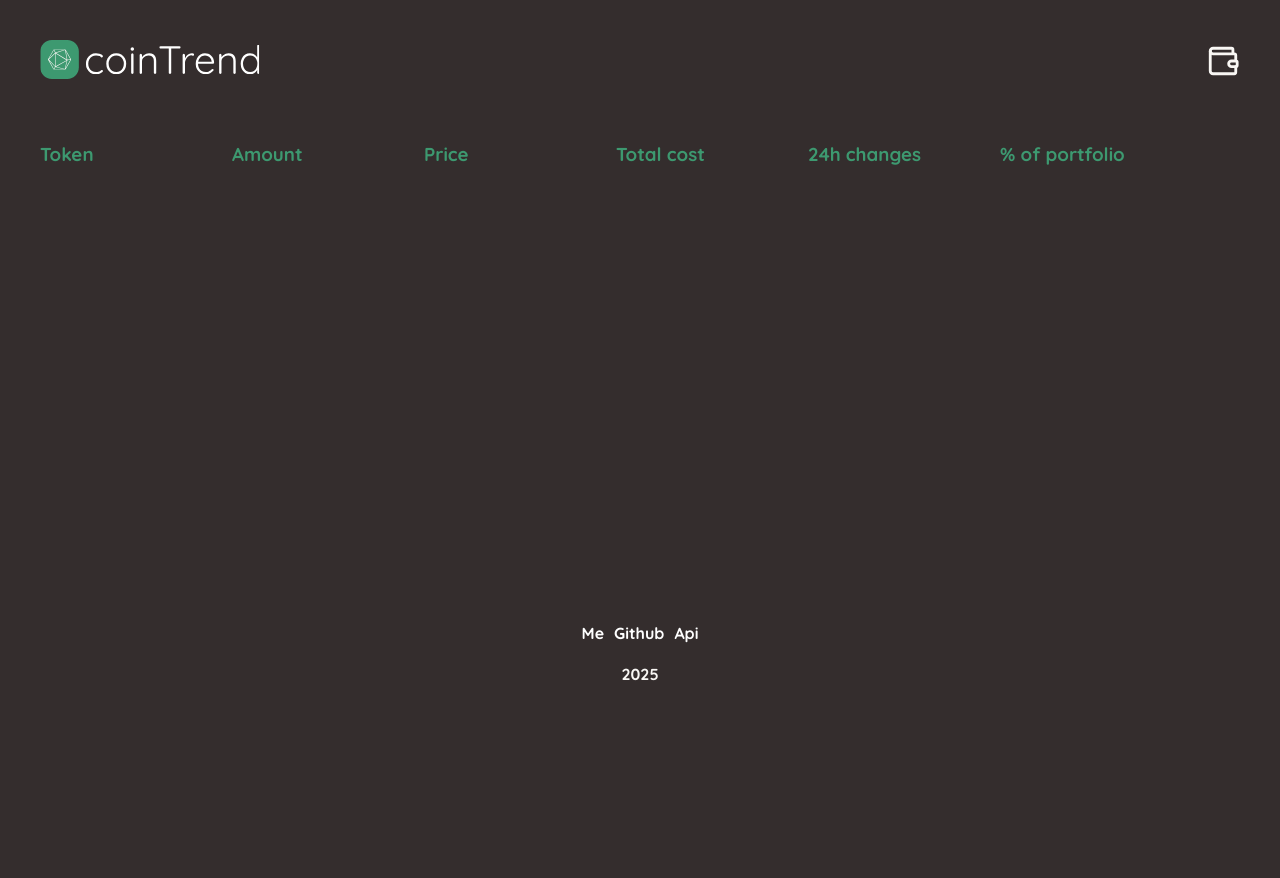
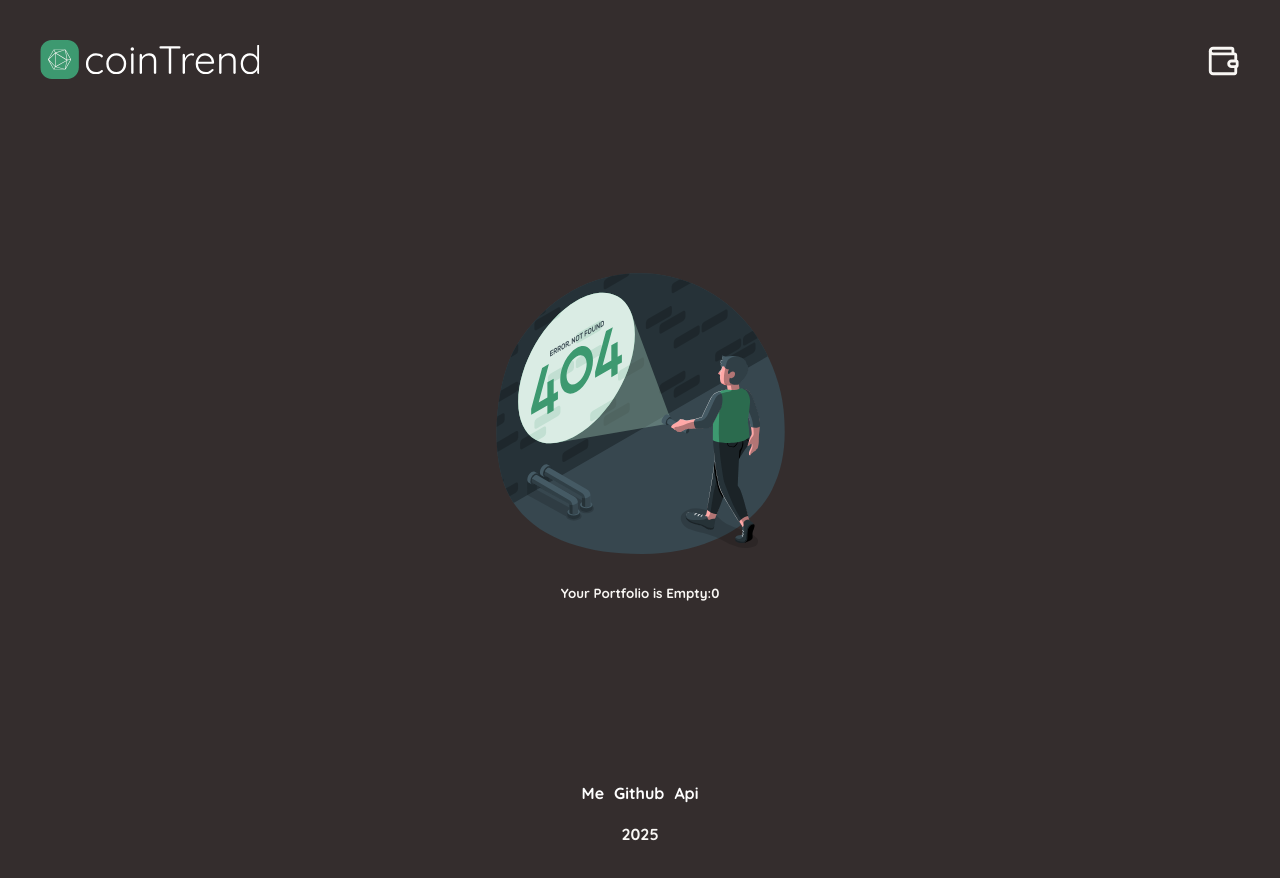
Before and after one commit to piotrGrigoret/coinTrend, a React (Vite) app: page /portfolio in a window 1280 px wide. Shown: the top 878 px of the page. Before the commit the page ends 800 px from the top, so only its background shows below. Built offline with nearby package versions, Linux system fonts and the light colour scheme.

Commit message:
feature:fix ui bug in portfolio page

```diff
--- a/src/components/PortfolioList.tsx
+++ b/src/components/PortfolioList.tsx
@@ -1,4 +1,5 @@
 import { useEffect, useState } from "react";
+import notFound from "../assets/svg/404.svg"
 import { PortfolioCoin } from "./NestedModal";
 export const PortfolioList = () => {
 
@@ -31,6 +32,16 @@ export const PortfolioList = () => {
         setPunkts(newPunkts);
       };
 
+
+    if(punkts.length < 1){
+        return(
+        <div className="notFound">
+            <img className="notFound-img" src={notFound} alt="not found" />
+            <h5>Your Portfolio is Empty:0</h5>
+        </div>
+        )
+    }
+
     return (
         <div className="portfolio-list">
             <div className="portfolio-punkt green">
```
Also changed, not shown: 1 other file (tests, documents, lock files or other folders).
